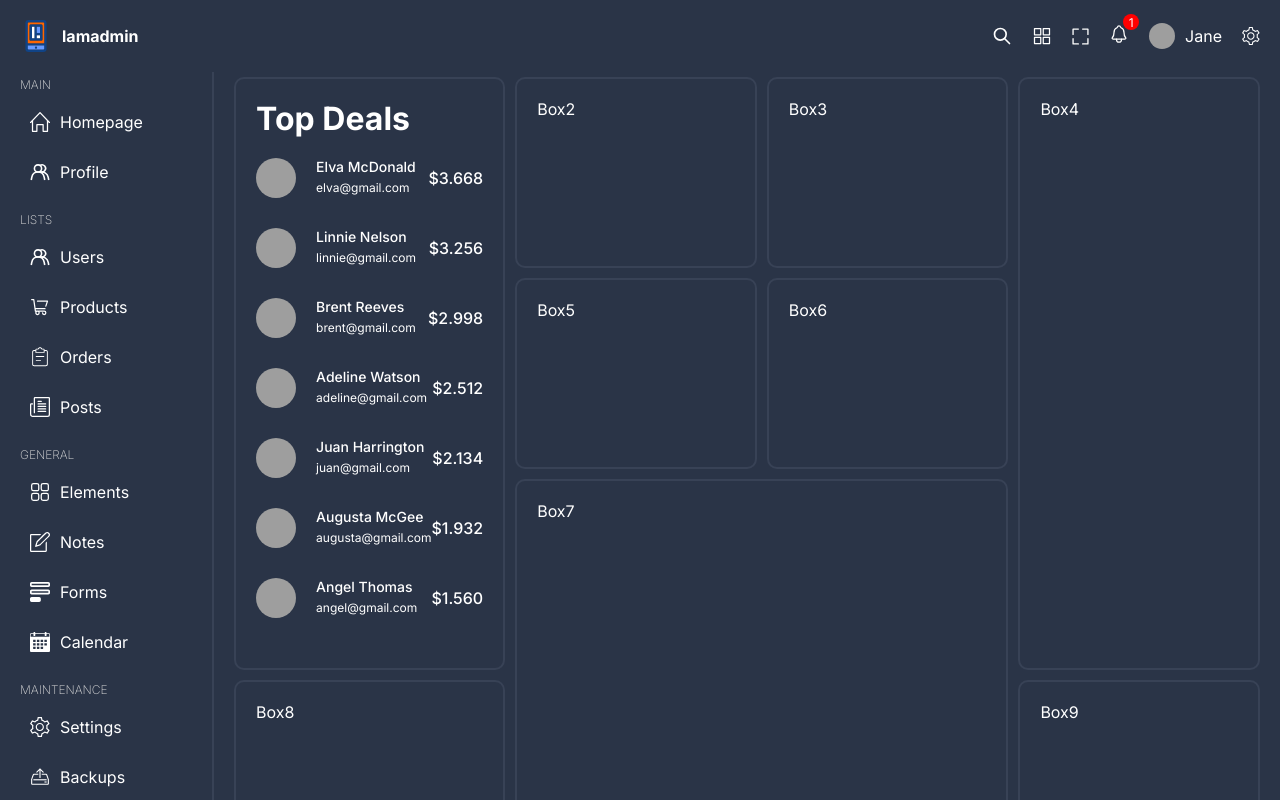
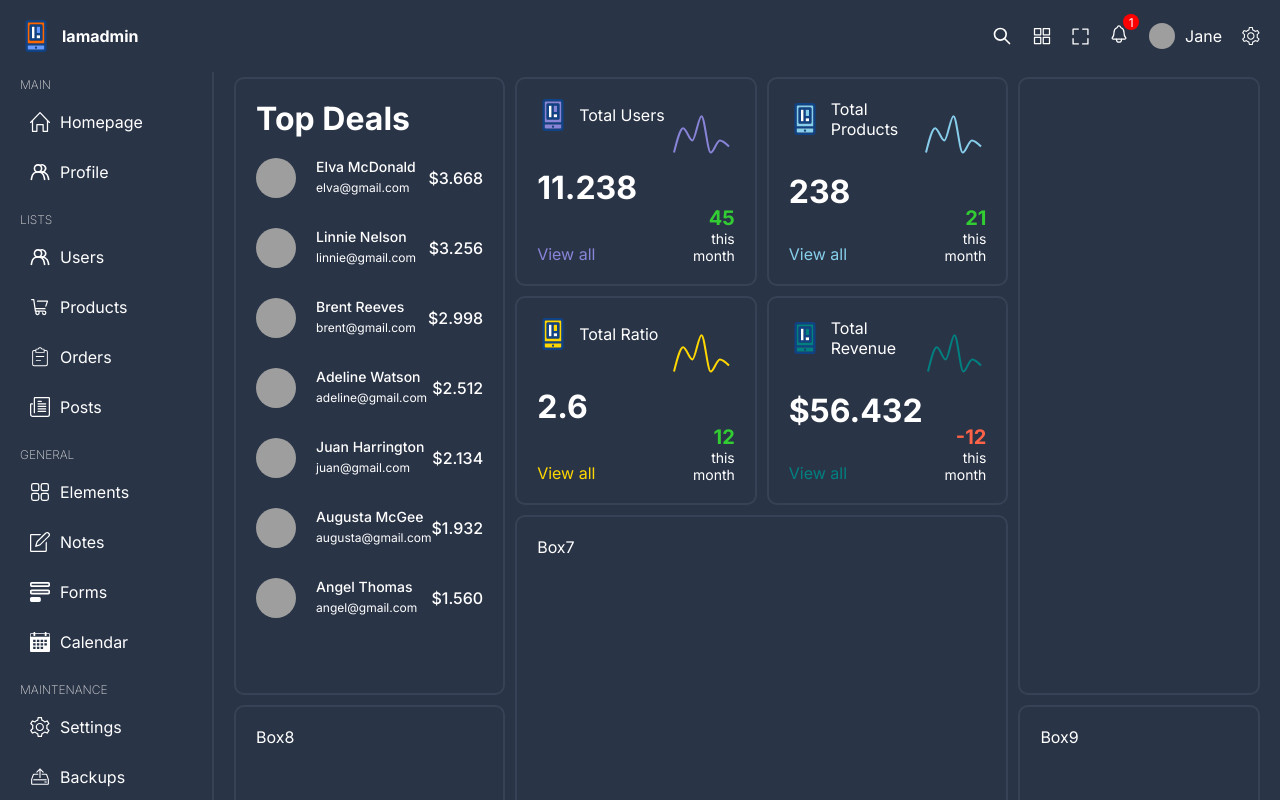
Before and after one commit to sjeevankumar/react-admin-panel, a React (Vite) app: page / in a window 1280 px wide. Shown: the top 800 px of the page. Built offline with nearby package versions, Linux system fonts and the light colour scheme; grey boxes are pictures that could not be loaded.

Commit message:
feat:implement chartbox component

```diff
--- a/package.json
+++ b/package.json
@@ -12,7 +12,8 @@
   "dependencies": {
     "react": "^18.2.0",
     "react-dom": "^18.2.0",
-    "react-router-dom": "^6.26.1"
+    "react-router-dom": "^6.26.1",
+    "recharts": "^2.12.7"
   },
   "devDependencies": {
     "@types/react": "^18.2.14",
--- /dev/null
+++ b/src/components/chartBox/ChartBox.tsx
@@ -0,0 +1,61 @@
+import { Link } from "react-router-dom"
+import "./chartBox.scss"
+import { ResponsiveContainer, LineChart, Line, Tooltip } from "recharts"
+
+type Props = {
+  color: string
+  icon: string
+  title: string
+  dataKey: string
+  number: number | string
+  percentage: number
+  chartData: object[]
+}
+
+const ChartBox = (props: Props) => {
+  return (
+    <div className="chartBox">
+      <div className="boxInfo">
+        <div className="title">
+          <img src={props.icon} alt="" />
+          <span>{props.title}</span>
+        </div>
+        <h1>{props.number}</h1>
+        <Link to="/" style={{ color: props.color }}>
+          View all
+        </Link>
+      </div>
+      <div className="chartInfo">
+        <div className="chart">
+          <ResponsiveContainer width="99%" height="100%">
+            <LineChart data={props.chartData}>
+              <Tooltip
+                contentStyle={{ background: "transparent", border: "none" }}
+                labelStyle={{ display: "none" }}
+                position={{ x: 10, y: 60 }}
+              />
+              <Line
+                type="monotone"
+                dataKey={props.dataKey}
+                stroke={props.color}
+                strokeWidth={2}
+                dot={false}
+              />
+            </LineChart>
+          </ResponsiveContainer>
+        </div>
+        <div className="texts">
+          <span
+            className="percentage"
+            style={{ color: props.percentage < 0 ? "tomato" : "limegreen" }}
+          >
+            {props.percentage}
+          </span>
+          <span className="duration">this month</span>
+        </div>
+      </div>
+    </div>
+  )
+}
+
+export default ChartBox
--- /dev/null
+++ b/src/components/chartBox/chartBox.scss
@@ -0,0 +1,43 @@
+.chartBox {
+    display: flex;
+    height: 100%;
+
+    .boxInfo {
+        display: flex;
+        flex: 2;
+        flex-direction: column;
+        justify-content: space-between;
+
+        .title {
+            display: flex;
+            align-items: center;
+            gap: 10px;
+        }
+    }
+    .chartInfo {
+        flex: 1;
+        display: flex;
+        flex-direction: column;
+        justify-content: space-between;
+
+        .chart {
+            width: 100%;
+            height: 100%;
+        }
+
+        .texts {
+            display: flex;
+            flex-direction: column;
+            text-align: right;
+
+            .percentage{
+                font-weight: bold;
+                font-size: 20px;
+            }
+
+            .duration{
+                font-size: 14px;
+            }
+        }
+    }
+}
--- a/src/data.ts
+++ b/src/data.ts
@@ -166,3 +166,75 @@
     amount: "1.560",
   },
 ];
+
+export const chartBoxUser = {
+  color: "#8884d8",
+  icon: "/userIcon.svg",
+  title: "Total Users",
+  number: "11.238",
+  dataKey: "users",
+  percentage: 45,
+  chartData: [
+    { name: "Sun", users: 400 },
+    { name: "Mon", users: 600 },
+    { name: "Tue", users: 500 },
+    { name: "Wed", users: 700 },
+    { name: "Thu", users: 400 },
+    { name: "Fri", users: 500 },
+    { name: "Sat", users: 450 },
+  ],
+};
+
+export const chartBoxProduct = {
+  color: "skyblue",
+  icon: "/productIcon.svg",
+  title: "Total Products",
+  number: "238",
+  dataKey: "products",
+  percentage: 21,
+  chartData: [
+    { name: "Sun", products: 400 },
+    { name: "Mon", products: 600 },
+    { name: "Tue", products: 500 },
+    { name: "Wed", products: 700 },
+    { name: "Thu", products: 400 },
+    { name: "Fri", products: 500 },
+    { name: "Sat", products: 450 },
+  ],
+};
+
+export const chartBoxRevenue = {
+  color: "teal",
+  icon: "/revenueIcon.svg",
+  title: "Total Revenue",
+  number: "$56.432",
+  dataKey: "revenue",
+  percentage: -12,
+  chartData: [
+    { name: "Sun", revenue: 400 },
+    { name: "Mon", revenue: 600 },
+    { name: "Tue", revenue: 500 },
+    { name: "Wed", revenue: 700 },
+    { name: "Thu", revenue: 400 },
+    { name: "Fri", revenue: 500 },
+    { name: "Sat", revenue: 450 },
+  ],
+};
+
+export const chartBoxConversion = {
+  color: "gold",
+  icon: "/conversionIcon.svg",
+  title: "Total Ratio",
+  number: "2.6",
+  dataKey: "ratio",
+  percentage: 12,
+  chartData: [
+    { name: "Sun", ratio: 400 },
+    { name: "Mon", ratio: 600 },
+    { name: "Tue", ratio: 500 },
+    { name: "Wed", ratio: 700 },
+    { name: "Thu", ratio: 400 },
+    { name: "Fri", ratio: 500 },
+    { name: "Sat", ratio: 450 },
+  ],
+};
--- a/src/pages/home/Home.tsx
+++ b/src/pages/home/Home.tsx
@@ -1,16 +1,31 @@
+import ChartBox from "../../components/chartBox/ChartBox"
 import TopBox from "../../components/topBox/TopBox"
+import {
+  chartBoxConversion,
+  chartBoxProduct,
+  chartBoxRevenue,
+  chartBoxUser,
+} from "../../data"
 import "./home.scss"
 const Home = () => {
   return (
     <div className="home">
       <div className="box box1">
-        <TopBox/>
+        <TopBox />
       </div>
-      <div className="box box2">Box2</div>
-      <div className="box box3">Box3</div>
-      <div className="box box4">Box4</div>
-      <div className="box box5">Box5</div>
-      <div className="box box6">Box6</div>
+      <div className="box box2">
+        <ChartBox {...chartBoxUser} />
+      </div>
+      <div className="box box3">
+        <ChartBox {...chartBoxProduct} />
+      </div>
+      <div className="box box4"></div>
+      <div className="box box5">
+        <ChartBox {...chartBoxConversion} />
+      </div>
+      <div className="box box6">
+        <ChartBox {...chartBoxRevenue} />
+      </div>
       <div className="box box7">Box7</div>
       <div className="box box8">Box8</div>
       <div className="box box9">Box9</div>
```
Also changed, not shown: 1 other file (tests, documents, lock files or other folders).
